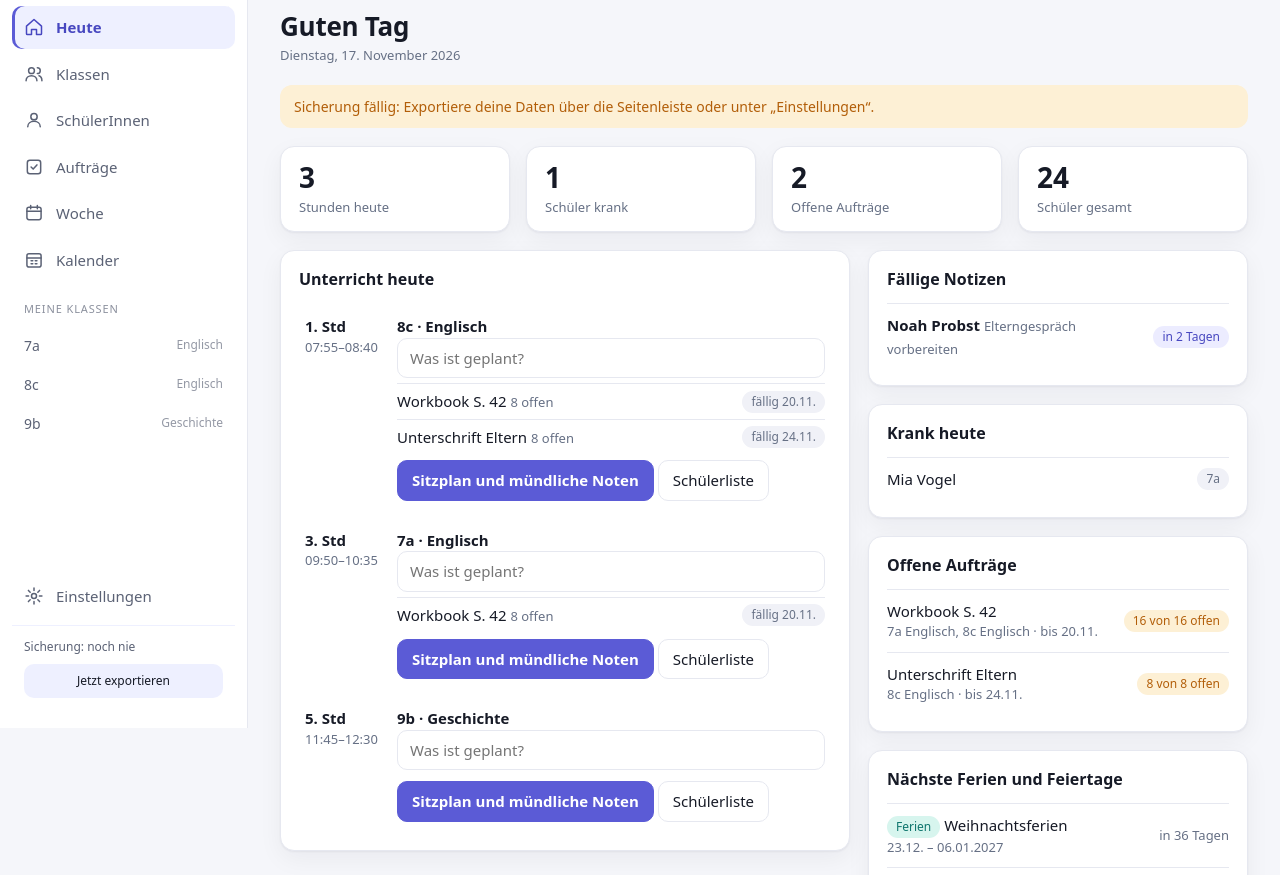
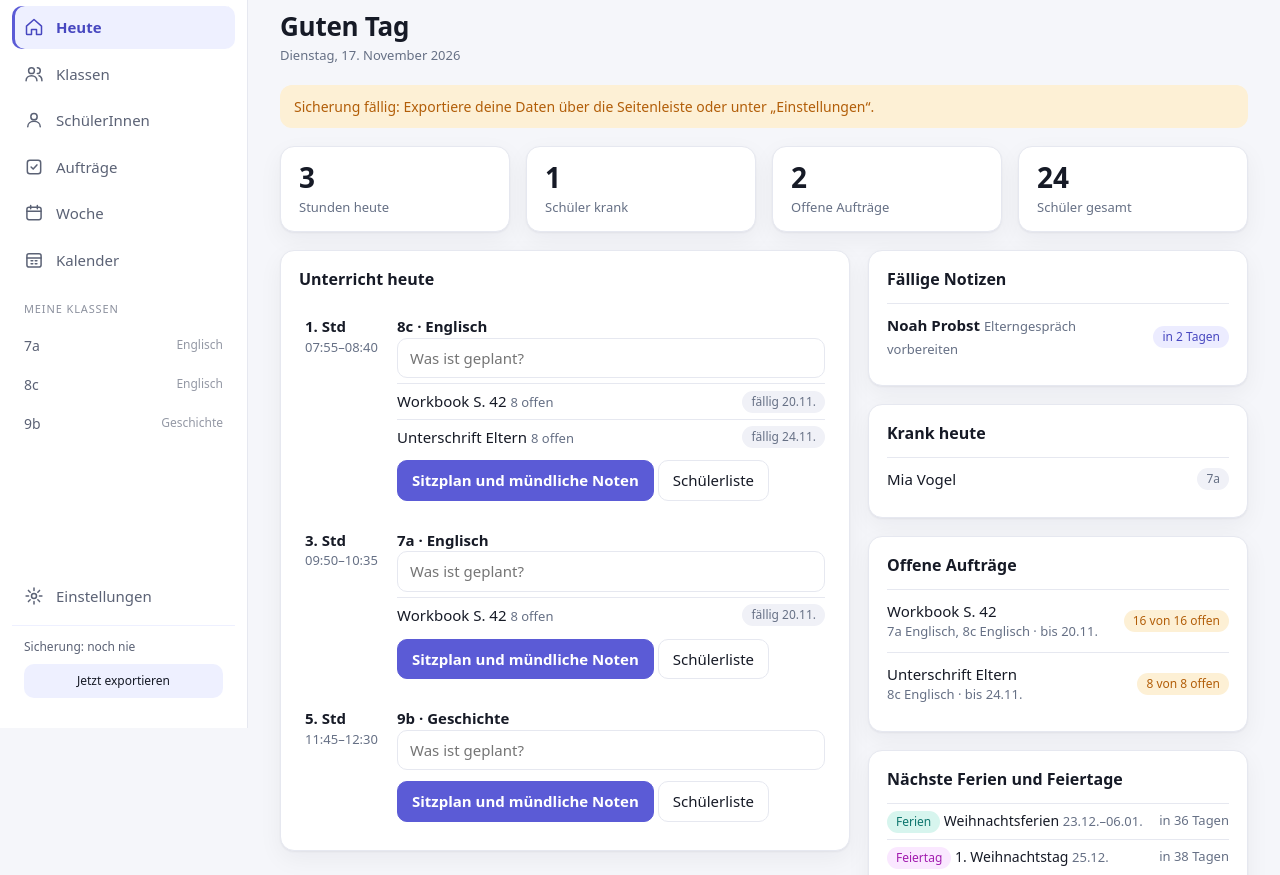
Before and after one commit to TobiNati/Lehrer-Dashboard, a plain HTML site: page index.html in a window 1280 px wide. Shown: the part 72-947 px from the top of the page. Drawn offline with Linux system fonts and the light colour scheme.

Commit message:
feat: Ferien und Feiertage kompakt, nur die nächsten 50 Tage
Die Karte auf „Heute“ zeigt jeden Termin in einer Zeile und blendet
alles aus, was mehr als 50 Tage entfernt liegt.

```diff
--- a/index.html
+++ b/index.html
@@ -255,11 +255,11 @@ function naechste(n){
 }
 function naechsteHtml(){
  const now=new Date();now.setHours(0,0,0,0);
- return naechste(6).map(e=>{
-  const d=Math.round((new Date(e.s+'T00:00:00')-now)/864e5);
-  const when=d<=0?(e.s===e.e?'heute':'läuft bis '+dshort(e.e)):d===1?'morgen':'in '+d+' Tagen';
-  const rng=e.s===e.e?dlong(e.s):dshort(e.s)+' – '+dlong(e.e);
-  return `<div class="row"><div><span class="tag ${e.t}">${e.t==='fe'?'Feiertag':'Ferien'}</span> ${esc(e.n)}<div class="sub">${rng}</div></div><span class="sub">${when}</span></div>`}).join('');
+ const l=naechste(6).map(e=>({e:e,d:Math.round((new Date(e.s+'T00:00:00')-now)/864e5)})).filter(o=>o.d<=50);
+ return l.length?l.map(({e,d})=>{
+  const when=d<=0?(e.s===e.e?'heute':'bis '+dshort(e.e)):d===1?'morgen':'in '+d+' Tagen';
+  const rng=e.s===e.e?dshort(e.s):dshort(e.s)+'–'+dshort(e.e);
+  return `<div class="row" style="padding:6px 0;font-size:14px"><span><span class="tag ${e.t}">${e.t==='fe'?'Feiertag':'Ferien'}</span> ${esc(e.n)} <span class="sub">${rng}</span></span><span class="sub" style="white-space:nowrap">${when}</span></div>`}).join(''):'<div class="sub">Keine Ferien oder Feiertage in den nächsten 50 Tagen.</div>';
 }
 function vKalender(){
  const y=V.year,t=iso(new Date()),fm=feiertage(y),cy=new Date().getFullYear();
--- a/sw.js
+++ b/sw.js
@@ -1,5 +1,5 @@
 // Offline-Cache. Bei Änderungen an index.html die Versionsnummer erhöhen.
-const V = 'lehrerdash-v11';
+const V = 'lehrerdash-v12';
 const FILES = ['./', './index.html', './manifest.webmanifest', './icon-192.png', './icon-512.png', './apple-touch-icon.png'];
 self.addEventListener('install', e => {
   e.waitUntil(caches.open(V).then(c => Promise.all(FILES.map(f => c.add(f).catch(() => {})))).then(() => self.skipWaiting()));
```
